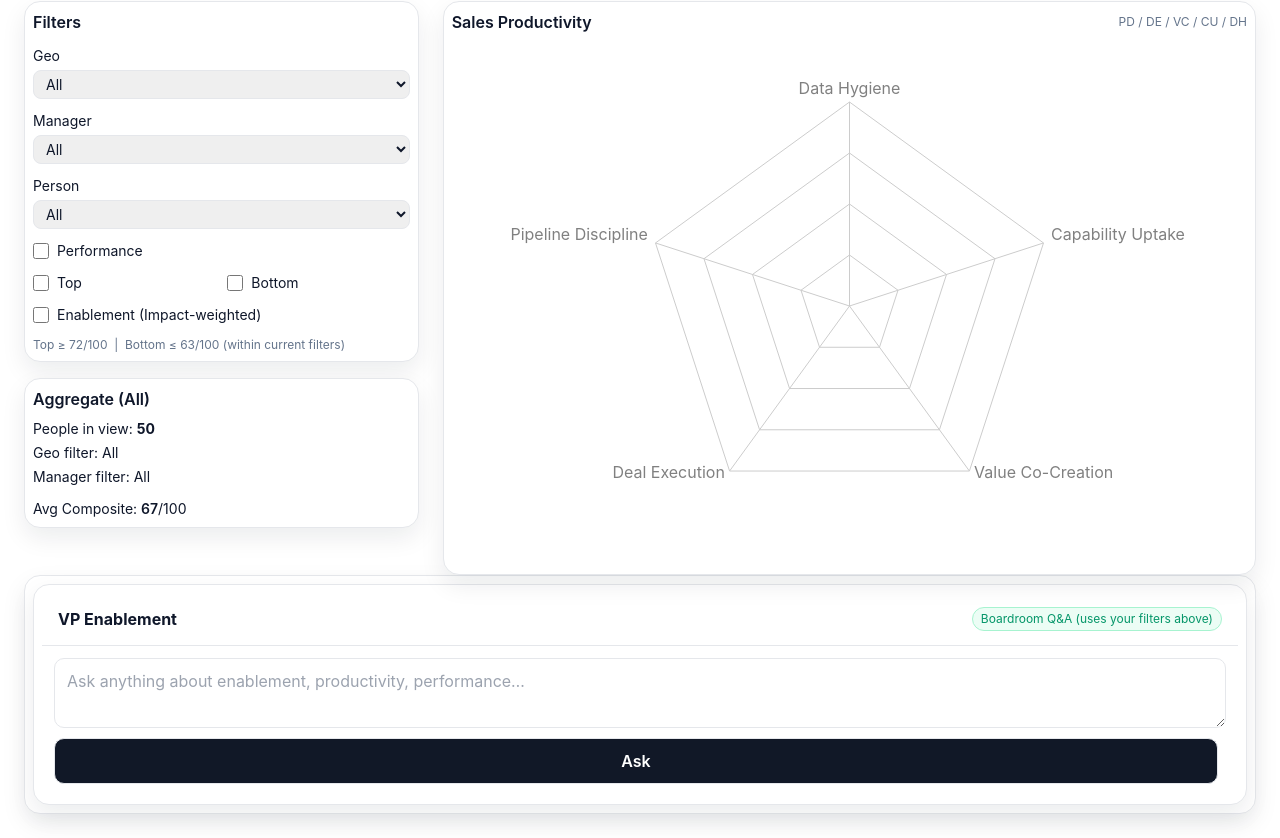
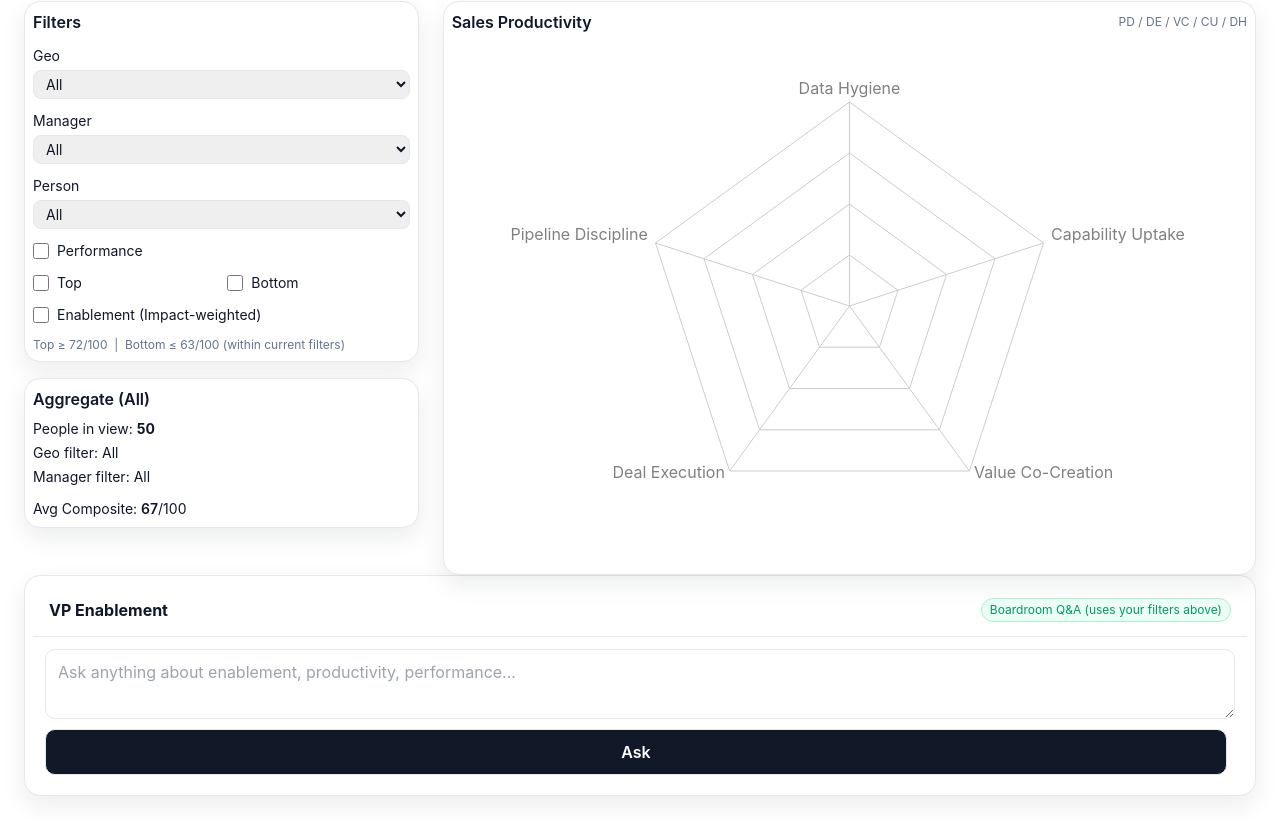
Before and after one commit to ashishvarghese242/sales-productivity-demo, a React (Vite) app: page / in a window 1280 px wide. Shown: the part 213-1051 px from the top of the page. Built offline with nearby package versions, Linux system fonts and the light colour scheme.

Commit message:
Update App.jsx

```diff
--- a/src/App.jsx
+++ b/src/App.jsx
@@ -405,9 +405,9 @@ export default function App() {
         </div>
 
         {/* --- FULL WIDTH VP ENABLEMENT PANEL --- */}
-        <div className="card">
+
           <VpEnablement geo={geo} manager={manager} personId={personId} />
-        </div>
+
       </div>
     </>
   )
```
